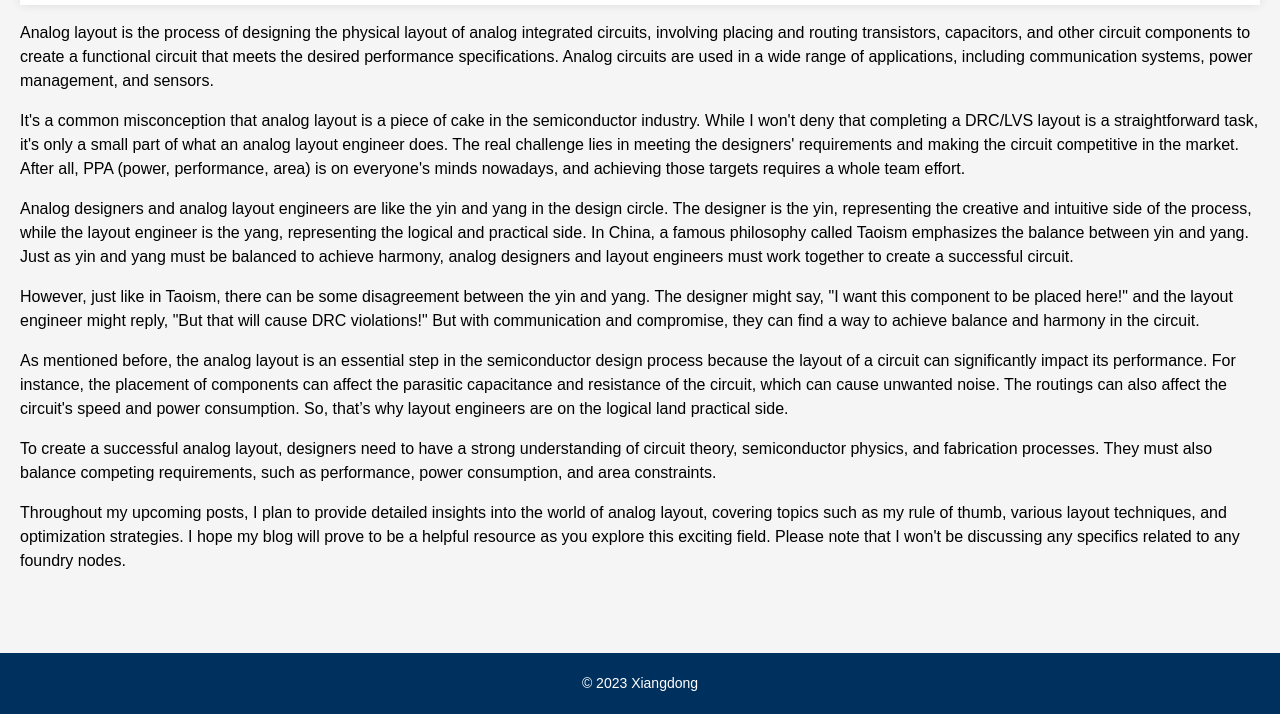
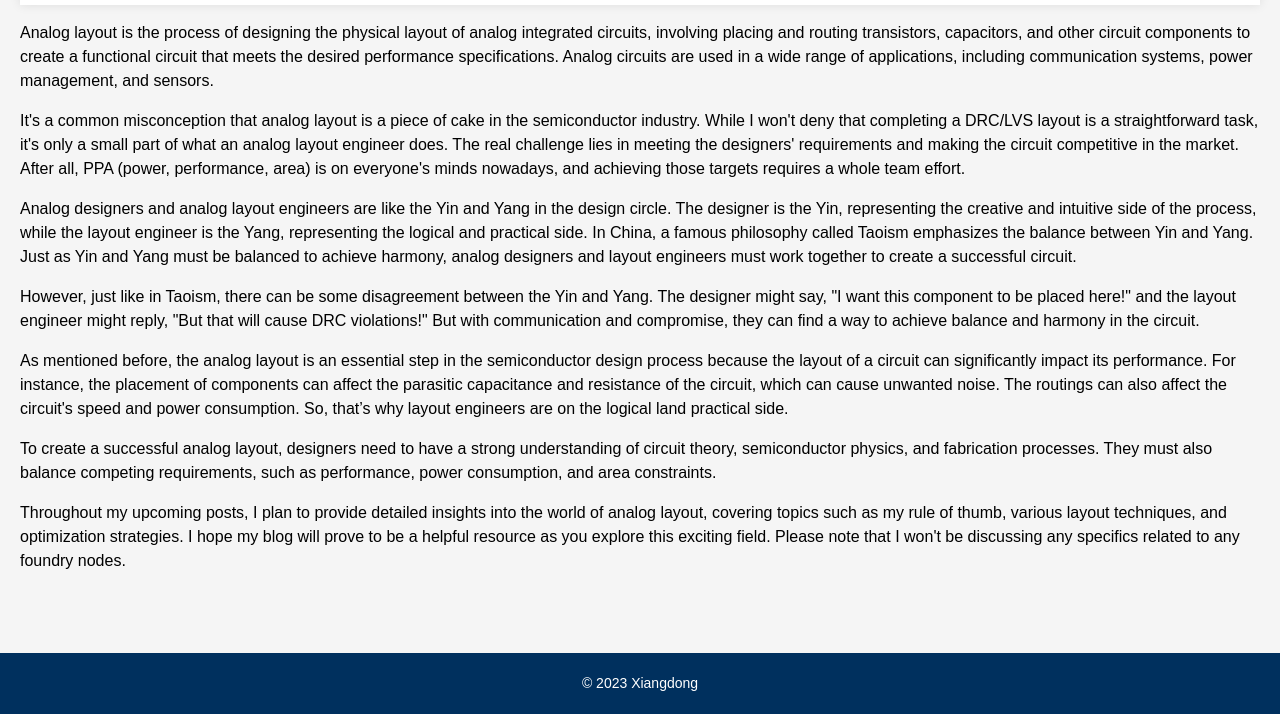
Before and after one commit to jxd1207/blog, a plain HTML site: page index.html in a window 1280 px wide. Shown: the part 197-911 px from the top of the page. Drawn offline with Linux system fonts and the light colour scheme.

Commit message:
Update index.html

```diff
--- a/index.html
+++ b/index.html
@@ -28,9 +28,9 @@
 
                 <p>It's a common misconception that analog layout is a piece of cake in the semiconductor industry. While I won't deny that completing a DRC/LVS layout is a straightforward task, it's only a small part of what an analog layout engineer does. The real challenge lies in meeting the designers' requirements and making the circuit competitive in the market. After all, PPA (power, performance, area) is on everyone's minds nowadays, and achieving those targets requires a whole team effort.</p>
 
-                <p>Analog designers and analog layout engineers are like the yin and yang in the design circle. The designer is the yin, representing the creative and intuitive side of the process, while the layout engineer is the yang, representing the logical and practical side. In China, a famous philosophy called Taoism emphasizes the balance between yin and yang. Just as yin and yang must be balanced to achieve harmony, analog designers and layout engineers must work together to create a successful circuit.</p>
+                <p>Analog designers and analog layout engineers are like the Yin and Yang in the design circle. The designer is the Yin, representing the creative and intuitive side of the process, while the layout engineer is the Yang, representing the logical and practical side. In China, a famous philosophy called Taoism emphasizes the balance between Yin and Yang. Just as Yin and Yang must be balanced to achieve harmony, analog designers and layout engineers must work together to create a successful circuit.</p>
 
-                <p>However, just like in Taoism, there can be some disagreement between the yin and yang. The designer might say, "I want this component to be placed here!" and the layout engineer might reply, "But that will cause DRC violations!" But with communication and compromise, they can find a way to achieve balance and harmony in the circuit.</p>
+                <p>However, just like in Taoism, there can be some disagreement between the Yin and Yang. The designer might say, "I want this component to be placed here!" and the layout engineer might reply, "But that will cause DRC violations!" But with communication and compromise, they can find a way to achieve balance and harmony in the circuit.</p>
 
                 <p>As mentioned before, the analog layout is an essential step in the semiconductor design process because the layout of a circuit can significantly impact its performance. For instance, the placement of components can affect the parasitic capacitance and resistance of the circuit, which can cause unwanted noise. The routings can also affect the circuit's speed and power consumption. So,  that’s why layout engineers are on the logical land practical side.</p>
 
```
